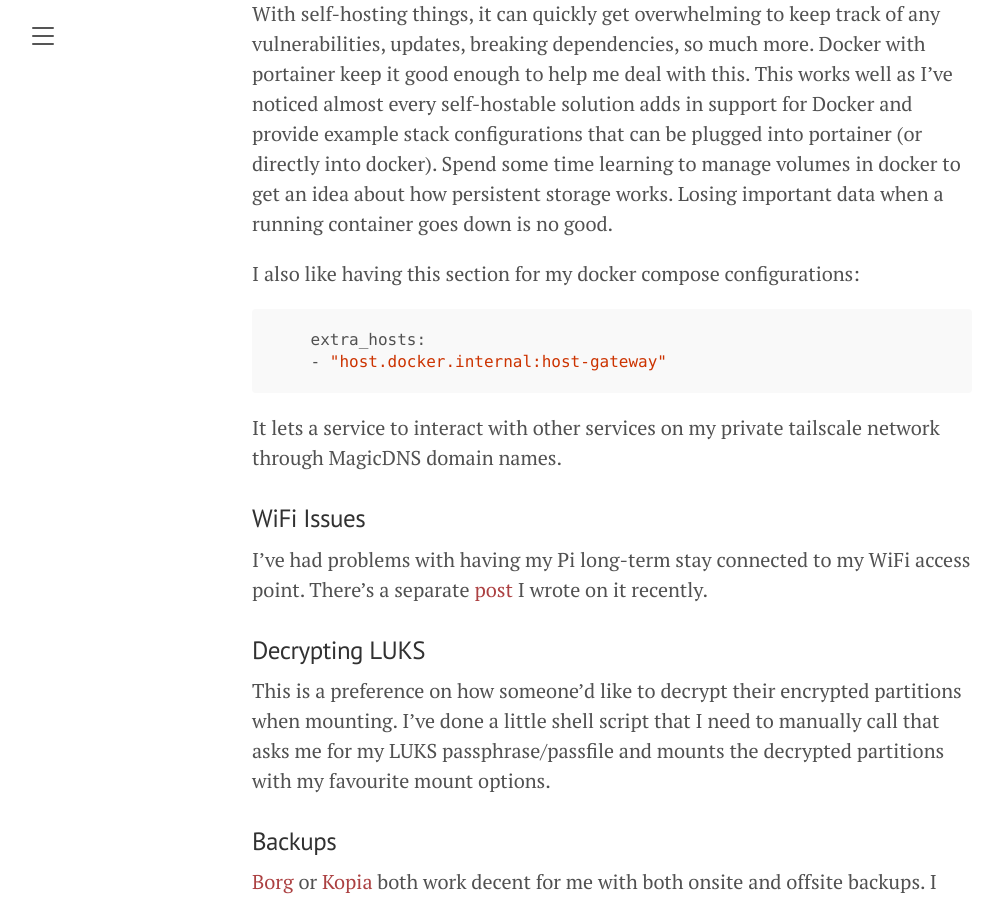
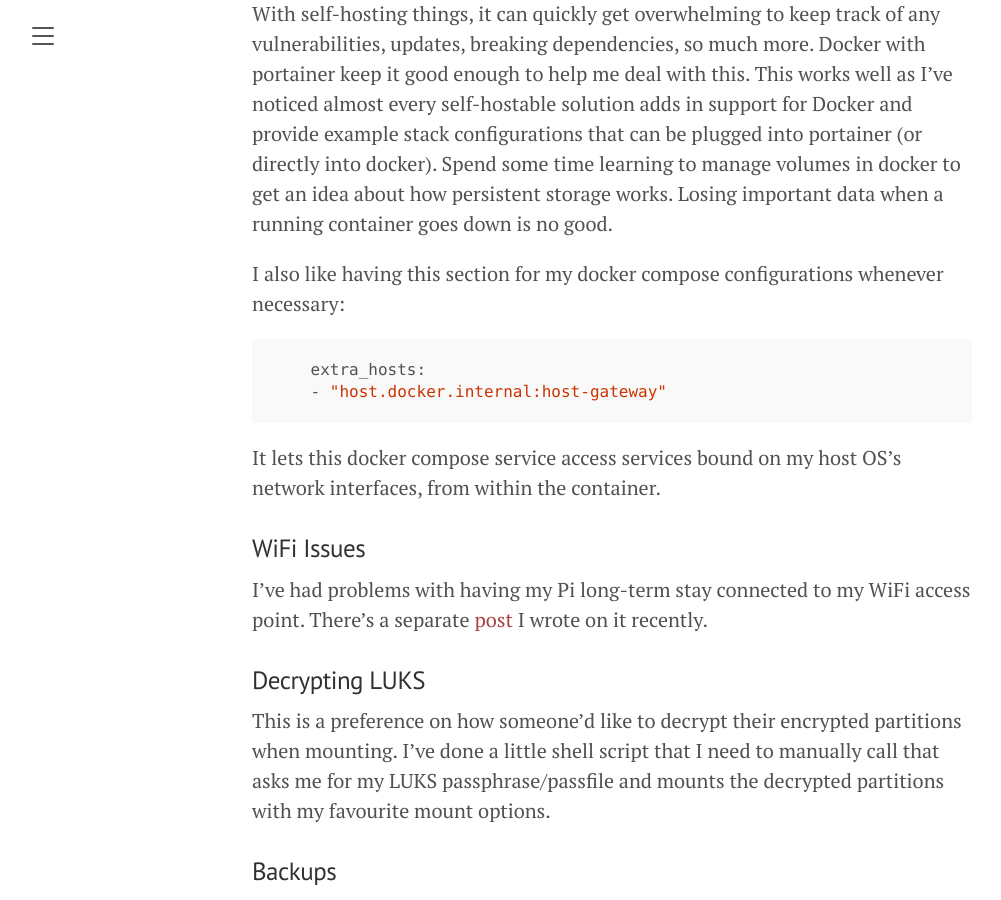
Before and after one commit to ritiek/ritiek.github.io, a Jekyll site: the page built from _posts/2023-12-26-homelabbing-on-a-raspberry-pi-4.md, in a window 1280 px wide and 900 px high, scrolled down 5942 px. Shown: the whole window, without its empty margins (28-1029 px from the left). Built offline with Jekyll 4.4.1, drawn with Linux system fonts in a browser that asks for light colours; nearby versions of some CDN libraries; some of the changed text lies outside the part shown.

Commit message:
A lil tuning

````diff
--- a/_posts/2023-12-26-homelabbing-on-a-raspberry-pi.md
+++ b/_posts/2023-12-26-homelabbing-on-a-raspberry-pi-4.md
@@ -195,13 +195,13 @@
 learning to manage volumes in docker to get an idea about how persistent storage works. Losing important
 data when a running container goes down is no good.
 
-I also like having this section for my docker compose configurations:
+I also like having this section for my docker compose configurations whenever necessary:
 ```conf
     extra_hosts:
     - "host.docker.internal:host-gateway"
 ```
-It lets a service to interact with other services on my private tailscale network through MagicDNS domain
-names.
+It lets this docker compose service access services bound on my host OS's network interfaces, from within
+the container.
 
 ### WiFi Issues
 
````
Also changed, not shown: other parts of _posts/2023-12-26-homelabbing-on-a-raspberry-pi-4.md (+1 -1 lines), _posts/2019-02-18-sharing-linux-event-devices-with-other-linux-machines.md (+2 -2 lines), _posts/2019-06-26-modifying-memory-of-a-running-process-in-linux.md (+8 -4 lines).
